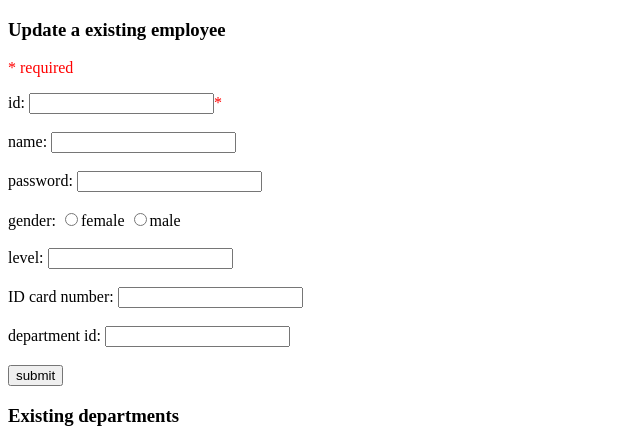
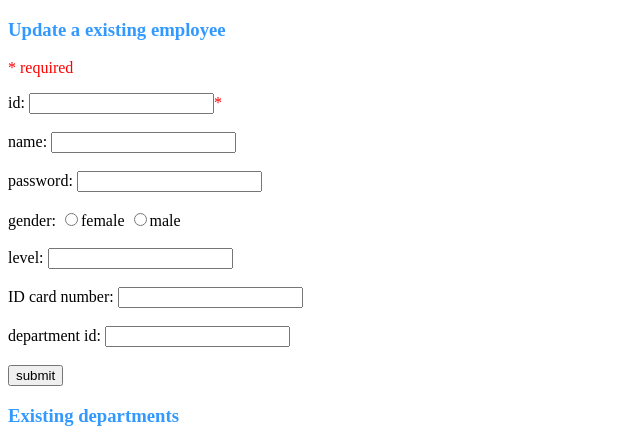
Before and after one commit to vnbzty/Database, a PHP site: page /update_employee.php in a window 1280 px wide. Shown: the top 446 px of the page, without its empty margins (0-640 px from the left). Run offline with PHP 8.4, Linux system fonts and the light colour scheme; data that the repository does not hold is empty.

Commit message:
Change title color.

```diff
--- a/employee_login.php
+++ b/employee_login.php
@@ -46,7 +46,7 @@ if ($_SERVER["REQUEST_METHOD"] == "POST") {
 			echo '<br />';
 			echo 'Your level: ', $row['level'], '<br />';
 			echo 'Your ID card number: ', $row['id_card'], '<br />';
-			echo 'Your department id: ', $row['DEPARTMENT_id'], '<br />';
+			echo 'Your department id: ', $row['DEPARTMENT_id'], '<br /><br />';
 			echo 'Go <a href="employee_index.php">Employee Centre</a><br />';
       echo 'Click <a href="employee_login.php?action=logout">here</a> to cancel login!<br />';
       exit;
--- a/update_department.php
+++ b/update_department.php
@@ -3,6 +3,7 @@
 <head>
 <title>Update department</title>
 <style>
+	h3 {color: #3399FF;}
 	.error {color: #FF0000;}
 </style>
 </head>
--- a/update_employee.php
+++ b/update_employee.php
@@ -3,6 +3,7 @@
 <head>
 <title>Update department</title>
 <style>
+	h3 {color: #3399FF;}
 	.error {color: #FF0000;}
 </style>
 </head>
```
